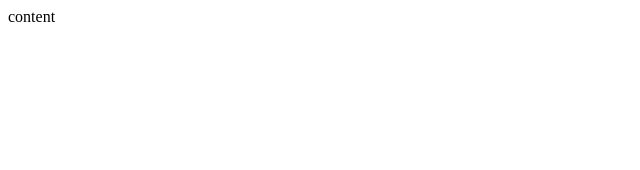
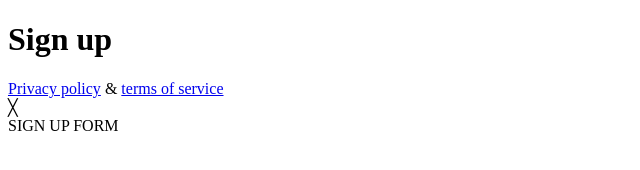
Before and after one commit to 1evana/4-sign-up, a plain HTML site: page index.html in a window 1280 px wide. Shown: the whole page, without its empty margins (0-640 px from the left). Drawn offline with Linux system fonts and the light colour scheme.

Commit message:
HTML struktūra

```diff
--- a/index.html
+++ b/index.html
@@ -1,5 +1,6 @@
 <!DOCTYPE html>
 <html lang="en">
+
 <head>
     <meta charset="UTF-8">
     <meta http-equiv="X-UA-Compatible" content="IE=edge">
@@ -8,6 +9,23 @@
 </head>
 
 <body>
-    content
+    <main>
+        <!-- Left column -->
+        <div>
+            <h1>Sign up</h1>
+            <div>
+                <a href="#">Privacy policy</a>
+                <span>&amp;</span>
+                <a href="#">terms of service</a>
+            </div>
+        </div>
+        <!-- Right column-->
+        <div>
+            <div>&#X2573;</div>
+            <form>
+                SIGN UP FORM
+            </form>
+        </div>
+    </main>
 </body>
 </html>
```
